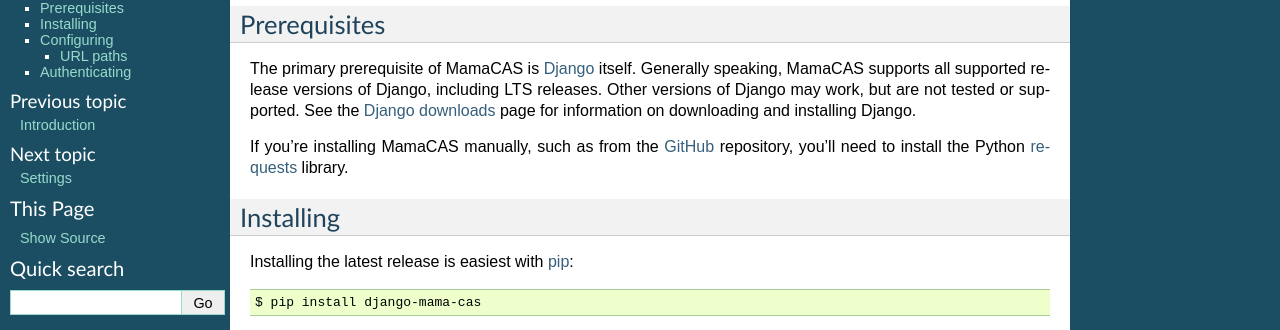
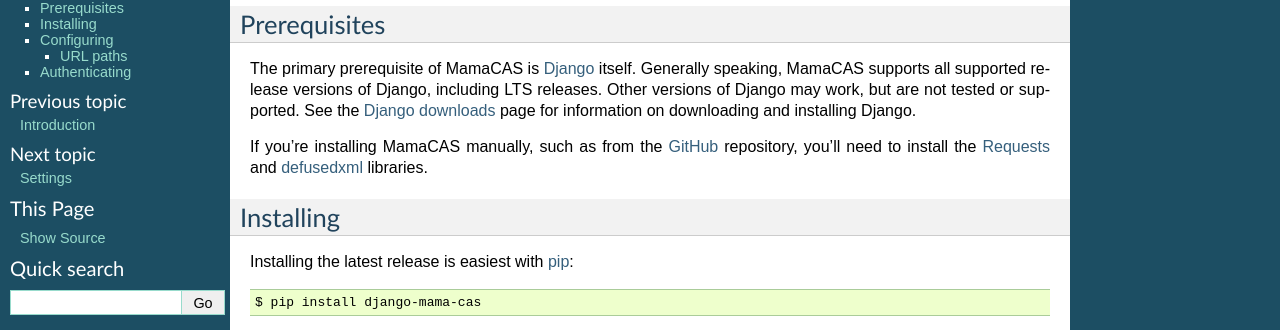
Before and after one commit to jbittel/django-mama-cas, a Sphinx documentation site: the page built from docs/installation.rst, in a window 1280 px wide. Shown: the part 90-420 px from the top of the page. Built offline with Sphinx 7.4.7, drawn with Linux system fonts in a browser that asks for light colours.

Commit message:
Document both required dependencies

```diff
--- a/docs/installation.rst
+++ b/docs/installation.rst
@@ -13,7 +13,7 @@
 Django.
 
 If you're installing MamaCAS manually, such as from the `GitHub`_ repository,
-you'll need to install the Python `requests`_ library.
+you'll need to install the `Requests`_ and `defusedxml`_ libraries.
 
 Installing
 ----------
@@ -88,7 +88,8 @@
 
 .. _Django: http://www.djangoproject.com/
 .. _Django downloads: https://www.djangoproject.com/download/
-.. _requests: http://python-requests.org/
+.. _Requests: http://python-requests.org/
+.. _defusedxml: https://bitbucket.org/tiran/defusedxml
 .. _pip: http://www.pip-installer.org/
 .. _PyPI: https://pypi.python.org/pypi/django-mama-cas/
 .. _GitHub: https://github.com/jbittel/django-mama-cas
```
